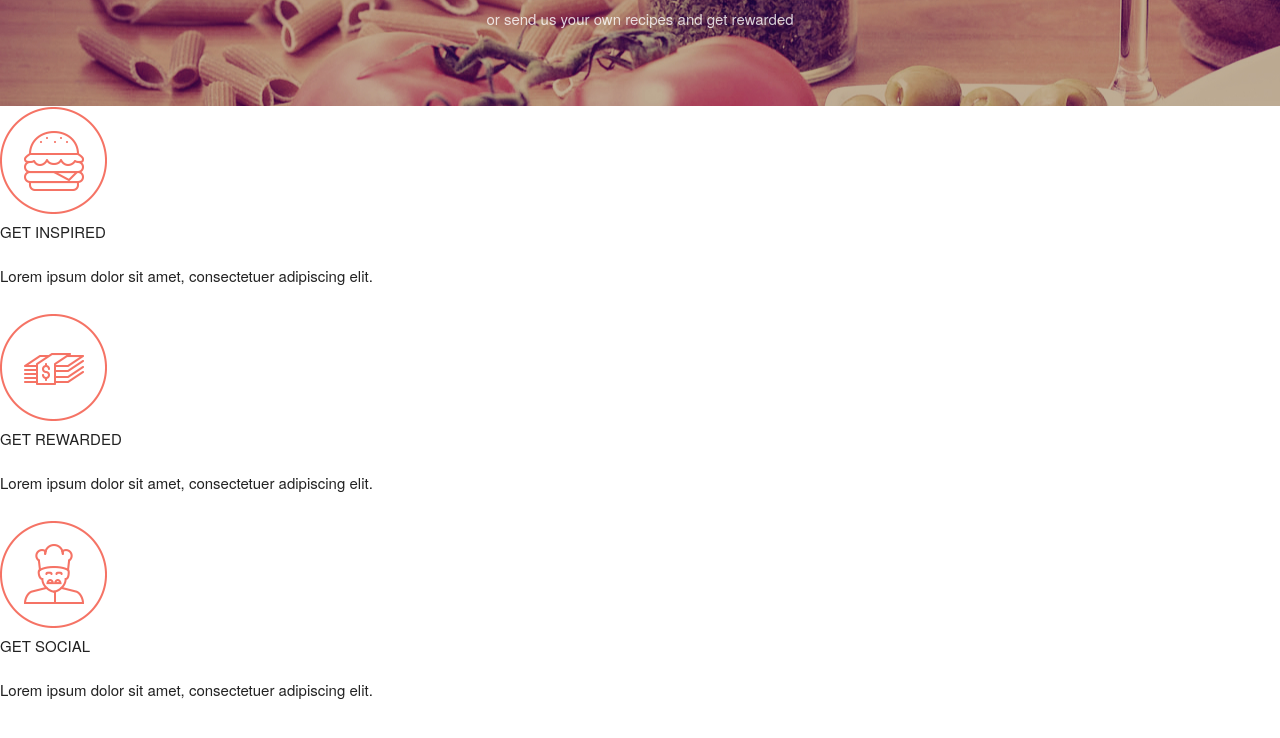
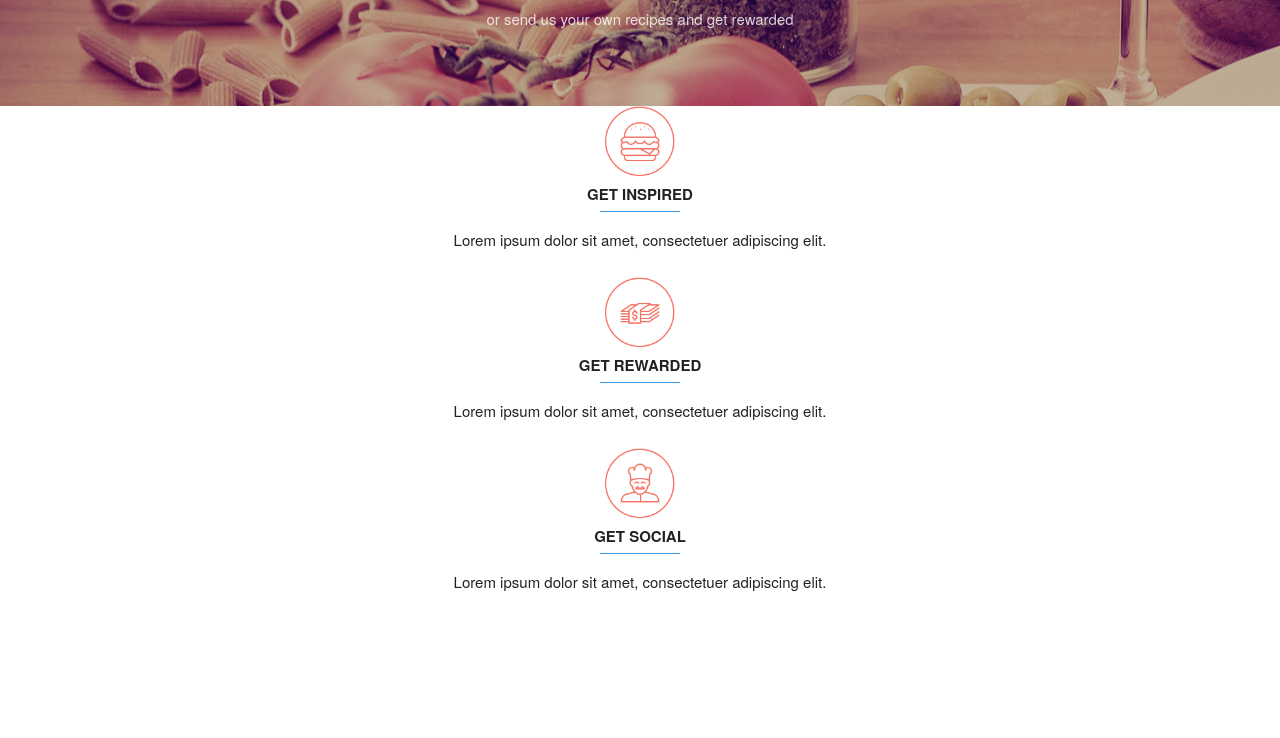
Before and after one commit to Pooya-Tolideh/static-web-pages, a website: page responsive-recipes-page/src/index.html in a window 1280 px wide. Shown: the part 300-1038 px from the top of the page. Drawn offline with nearby package versions, Linux system fonts and the light colour scheme; files that its build step writes are made by us from their sources.

Commit message:
Added styling for featureCard

```diff
--- a/responsive-recipes-page/src/index.html
+++ b/responsive-recipes-page/src/index.html
@@ -43,21 +43,21 @@
         <img src="./images/burger@2x.png" alt="burger-icon" class="feature-card__thumbnail">
         <h6 class="feature-card__title">GET INSPIRED</h6>
         <span class="feature-card__title-underline"></span>
-        <p>Lorem ipsum dolor sit amet, consectetuer adipiscing elit.</p>
+        <p class="feature-card__desc">Lorem ipsum dolor sit amet, consectetuer adipiscing elit.</p>
       </div>
 
-      <div class="features__item feature__card">
+      <div class="features__item feature-card">
         <img src="./images/money@2x.png" alt="money-icon" class="feature-card__thumbnail">
         <h6 class="feature-card__title">GET REWARDED</h6>
         <span class="feature-card__title-underline"></span>
-        <p>Lorem ipsum dolor sit amet, consectetuer adipiscing elit.</p>
+        <p class="feature-card__desc">Lorem ipsum dolor sit amet, consectetuer adipiscing elit.</p>
       </div>
 
-      <div class="features__item feature__card">
+      <div class="features__item feature-card">
         <img src="./images/chef@2x.png" alt="chef-icon" class="feature-card__thumbnail">
         <h6 class="feature-card__title">GET SOCIAL</h6>
         <span class="feature-card__title-underline"></span>
-        <p>Lorem ipsum dolor sit amet, consectetuer adipiscing elit.</p>
+        <p class="feature-card__desc">Lorem ipsum dolor sit amet, consectetuer adipiscing elit.</p>
       </div>
 
     </div>
--- a/responsive-recipes-page/src/styles/components/_component.featureCard.scss
+++ b/responsive-recipes-page/src/styles/components/_component.featureCard.scss
@@ -0,0 +1,24 @@
+
+.feature-card{
+    text-align: center;
+}
+
+.feature-card__thumbnail {
+    width: 7rem;
+    height: auto;
+}
+
+.feature-card__title {
+    font-weight: bold;
+    margin-bottom: -1.2rem;
+}
+
+.feature-card__title-underline {
+    display: inline-block;
+    width: 8rem;
+    border-top: 1px solid $primary-color;
+}
+
+.feature-card__desc {
+    padding-top: 1rem;
+}
```
Also changed, not shown: responsive-recipes-page/.tmp/styles/main.css, responsive-recipes-page/dist/styles/main.css, 2 other files.
